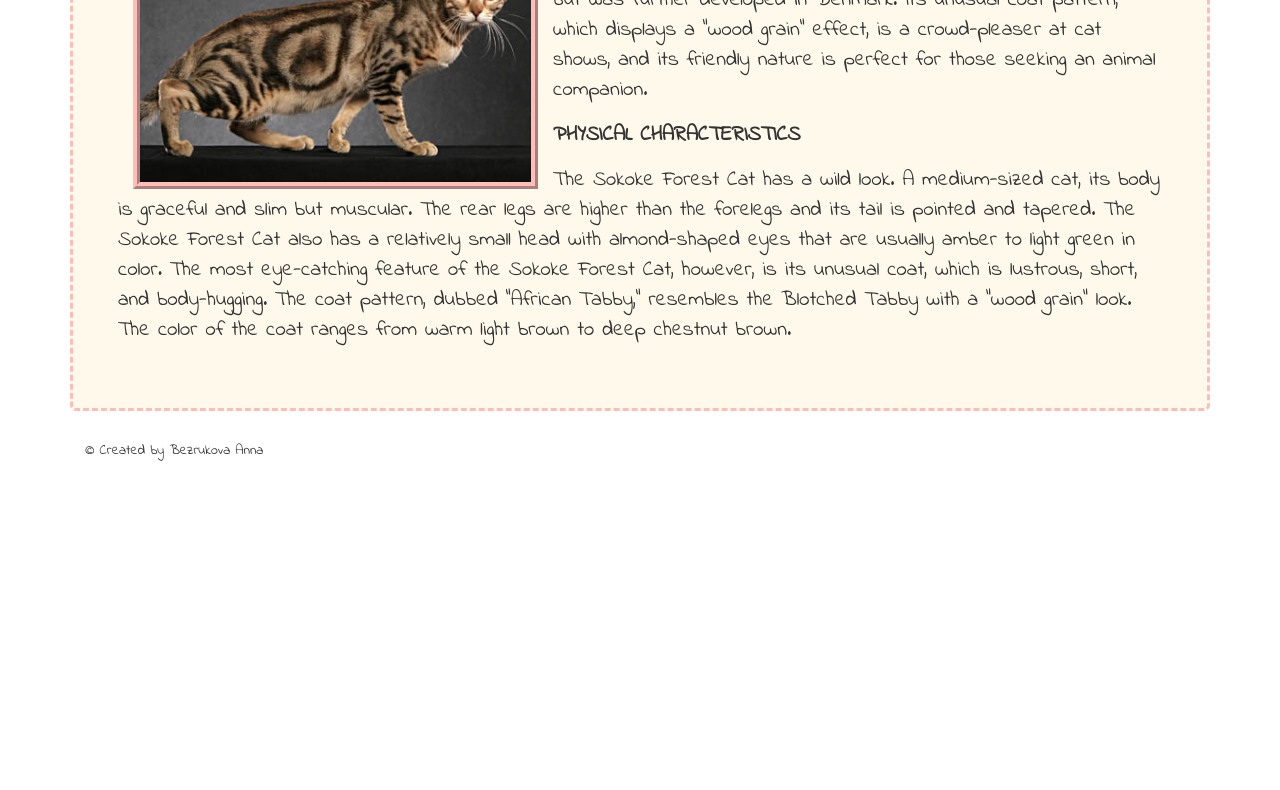
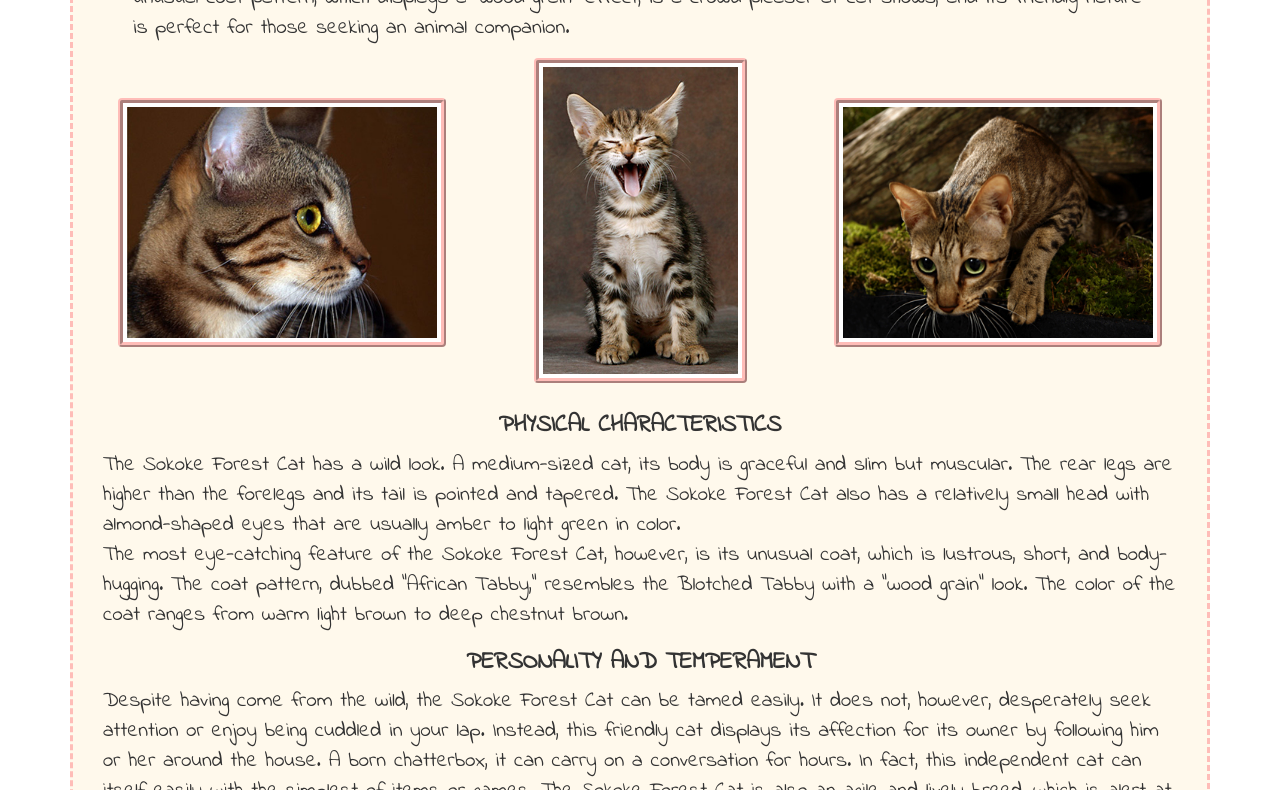
Before and after one commit to Annelia55/1-st-HTML-CSS-project, a plain HTML site: page Sokoke.html in a window 1280 px wide. Shown: the part 167-957 px from the top of the page. Before the commit the page ends 800 px from the top, so only its background shows below. Drawn offline with nearby package versions, Linux system fonts and the light colour scheme.

Commit message:
page correction

```diff
--- a/Sokoke.html
+++ b/Sokoke.html
@@ -15,16 +15,56 @@
 <section class="container">
     <section class="jumbotron">
         <div class="row">
-            <figure class="col-sm-5 сol-sm-7">
-                <img class="img-responsive center-block" src="images/Sokoke.jpg" alt="Sokoke" />
+            <figure class="col-sm-12">
+                <h1>Sokoke</h1> <br>
+                <p>This exotic cat originates from the Sokoke district of eastern Kenya, but was further developed in Denmark. Its unusual coat pattern, which displays a “wood grain” effect, is a crowd-pleaser at cat shows, and its friendly nature is perfect for those seeking an animal companion.</p>
             </figure>
-            <figure>
-                <h1>Sokoke</h1>
-                <p>This exotic cat originates from the Sokoke district of eastern Kenya, but was further developed in Denmark. Its unusual coat pattern, which displays a “wood grain” effect, is a crowd-pleaser at cat shows, and its friendly nature is perfect for those seeking an animal companion.</p>
-                <p><b>PHYSICAL CHARACTERISTICS</b></p>
-                <p>The Sokoke Forest Cat has a wild look. A medium-sized cat, its body is graceful and slim but muscular. The rear legs are higher than the forelegs and its tail is pointed and tapered. The Sokoke Forest Cat also has a relatively small head with almond-shaped eyes that are usually amber to light green in color.
-                    The most eye-catching feature of the Sokoke Forest Cat, however, is its unusual coat, which is lustrous, short, and body-hugging. The coat pattern, dubbed “African Tabby,” resembles the Blotched Tabby with a “wood grain” look. The color of the coat ranges from warm light brown to deep chestnut brown.</p>
-            </figure>
+
+            <div class="row">
+                <div class="col-md-4">
+                    <figure class="gallery-item">
+                        <img class="thumbnail img-responsive center-block move" src="images/Sokoke_1.jpg" alt="Sokoke"/>
+                    </figure>
+                </div>
+                <div class="col-md-4">
+                    <figure class="gallery-item">
+                        <img class="thumbnail img-responsive center-block" src="images/Sokoke_2.jpg" alt="Devon Rex">
+                    </figure>
+                </div>
+                <div class="col-md-4">
+                    <figure class="gallery-item">
+                        <img class="thumbnail img-responsive center-block move" src="images/Sokoke_3.jpg" alt="Egyptian Mau">
+                    </figure>
+                </div>
+
+            <div class="row">
+                <figure class="col-sm-12">
+                    <h3><b>PHYSICAL CHARACTERISTICS</b></h3>
+                    <p>The Sokoke Forest Cat has a wild look. A medium-sized cat, its body is graceful and slim but muscular. The rear legs are higher than the forelegs and its tail is pointed and tapered. The Sokoke Forest Cat also has a relatively small head with almond-shaped eyes that are usually amber to light green in color.
+                        <br>The most eye-catching feature of the Sokoke Forest Cat, however, is its unusual coat, which is lustrous, short, and body-hugging. The coat pattern, dubbed “African Tabby,” resembles the Blotched Tabby with a “wood grain” look. The color of the coat ranges from warm light brown to deep chestnut brown.</p>
+                    <h3><b>PERSONALITY AND TEMPERAMENT</b></h3>
+                    <p>Despite having come from the wild, the Sokoke Forest Cat can be tamed easily. It does not, however, desperately seek attention or enjoy being cuddled in your lap. Instead, this friendly cat displays its affection for its owner by following him or her around the house.
+                        A born chatterbox, it can carry on a conversation for hours. In fact, this independent cat can itself easily with the simplest of items or games. The Sokoke Forest Cat is also an agile and lively breed, which is alert at all times. If threatened, the cat will not hesitate to use their teeth and claws.</p>
+                    <h3><b>CARE</b></h3>
+                    <p>Because the Sokoke Forest Cat sheds little hair, it requires little grooming -- once a week with a grooming glove or brush is sufficient. Bathing the cat is also easy. Unlike other breeds of cat, the Sokoke Forest Cat can swim and is less afraid of water.</p>
+                    <h3><b>HEALTH</b></h3>
+                    <p>Though sturdy, the Sokoke Forest Cat is vulnerable to disease. Pay extra attention to the cat's ears, as excess dirt can lead to ear mite infections. Additionally, its paws must be frequently examined for cuts and bruises.</p>
+                    <h3><b>HISTORY AND BACKGROUND</b></h3>
+                    <p>Compared to other breeds of cat, the Sokoke Forest Cat is relatively young. The story of its rise began in 1977, when a cat and its litter was discovered near the edge of the forest in the Sokoke district of eastern Kenya. Fortunately, the “queen” had taken refuge in a hollow on a tract of land owned by wildlife artist Jeni Slater.
+                        <br>After inspecting the family, Slater realized all the cats had unusual markings, the kind which had never been seen before. She took a male and female kitten home with her, tamed them, and later started breeding from them.
+                        <br>The ease with which they became tame suggests they were formerly domestic cats that had gone wild, rather than true wild cats. However, there are several other theories as to where this “queen” may have come from, including as a result of mating a wild cat with a Kenyan domestic cat, or due to a spontaneous mutation among the simpler domestic cat.
+                        <br>Whatever the case, when Danish cat lover Gloria Moldrup paid a visit to Jeni Slater, she acquired a pair of these cats. Once these unusual cats reached Denmark they were displayed at the JYYRAK Show at Odense. Moldrup's unconventional cats quickly became popular amongst local cat fanciers, and laid the foundation of the breed in Europe.</p>
+                </figure>
+
+                <div class="row">
+                    <figure class="col-sm-3 col-sm-6 col-sm-3 ">
+                    </figure>
+
+                    <figure class="col-sm-6">
+                        <div class="embed-responsive embed-responsive-16by9">
+                            <iframe class="embed-responsive-item" width="100%" height="100%" src="https://www.youtube.com/embed/nZUPY3Za3HY" frameborder="0" allowfullscreen></iframe>
+                        </div>
+                    </figure>
 
 
 
--- a/sokoke.css
+++ b/sokoke.css
@@ -7,8 +7,11 @@ h1 {
     font-family: 'Indie Flower', serif;
     font-size: 40px;
     text-align: center;
-    margin-bottom: -18px;
+    margin-top: -30px;
 
+}
+h3 {
+    text-align: center;
 }
 .jumbotron {
     background-color: #fff9ec;
@@ -16,10 +19,15 @@ h1 {
     border: 3px dashed;
     border-color: #ffbdb8;
 }
-img {
-    border: 7px ridge;
+.thumbnail {
+    border: 5px ridge;
     border-color: #ffbdb8;
+    margin-bottom: 10px;
 }
+.move {
+    margin-top: 40px;
+}
+
 .creator {
     margin-left: 10px;
     margin-top: 55px;
```
Also changed, not shown: images/Sokoke_1.jpg (added), images/Sokoke_2.jpg (added), images/Sokoke_3.jpg (added).
